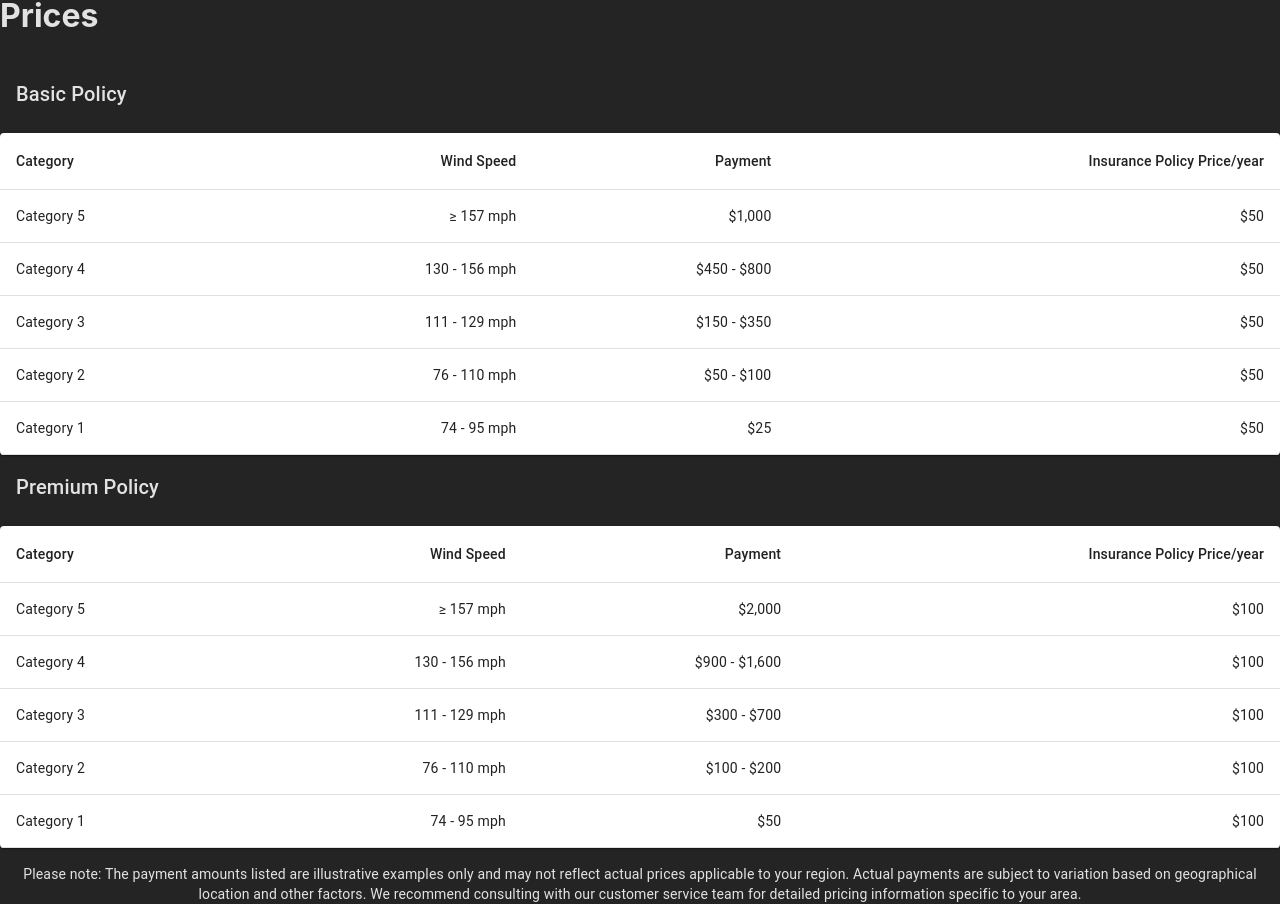
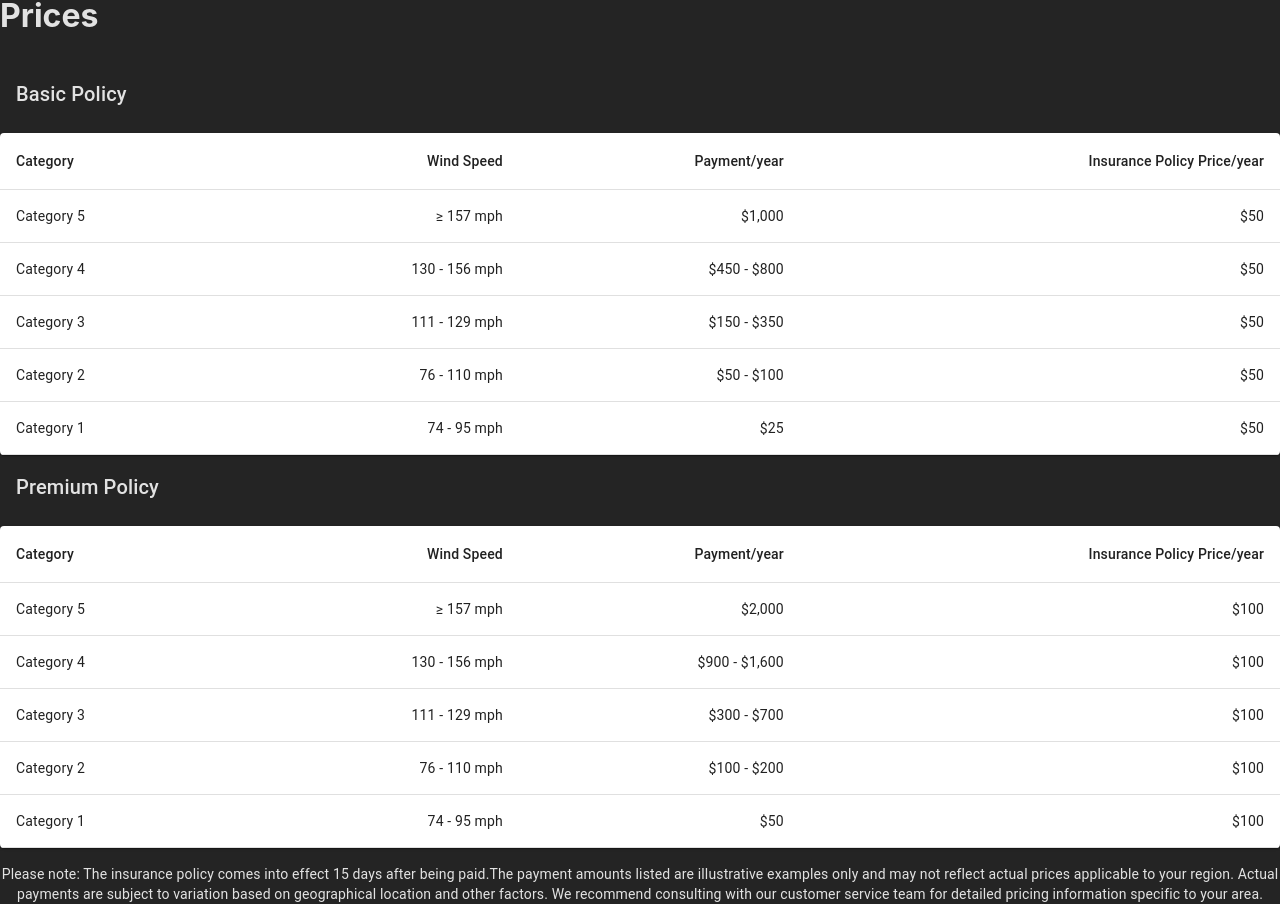
Before and after one commit to ControlYourPotatoes/redfield-react, a React (Vite) app: page /Prices in a window 1280 px wide. Shown: the part 149-1053 px from the top of the page. Built offline with nearby package versions, Linux system fonts and the light colour scheme.

Commit message:
Update payment description in PricingTable component

```diff
--- a/src/components/PricingTable.tsx
+++ b/src/components/PricingTable.tsx
@@ -32,7 +32,7 @@ const BasicPolicyPricingTable = () => {
             <TableRow>
               <TableCell>Category</TableCell>
               <TableCell align="right">Wind Speed</TableCell>
-              <TableCell align="right">Payment</TableCell>
+              <TableCell align="right">Payment/year</TableCell>
               <TableCell align="right">Insurance Policy Price/year</TableCell>
             </TableRow>
           </TableHead>
@@ -66,7 +66,7 @@ const PremiumPolicyPricingTable = () => {
             <TableRow>
               <TableCell>Category</TableCell>
               <TableCell align="right">Wind Speed</TableCell>
-              <TableCell align="right">Payment</TableCell>
+              <TableCell align="right">Payment/year</TableCell>
               <TableCell align="right">Insurance Policy Price/year</TableCell>
             </TableRow>
           </TableHead>
@@ -85,7 +85,7 @@ const PremiumPolicyPricingTable = () => {
         </Table>
       </TableContainer>
       <Typography variant="body2" style={{ marginTop: '16px', textAlign: 'center' }}>
-        Please note: The payment amounts listed are illustrative examples only and may not reflect actual prices applicable to your region. Actual payments are subject to variation based on geographical location and other factors. We recommend consulting with our customer service team for detailed pricing information specific to your area.
+        Please note: The insurance policy comes into effect 15 days after being paid.The payment amounts listed are illustrative examples only and may not reflect actual prices applicable to your region. Actual payments are subject to variation based on geographical location and other factors. We recommend consulting with our customer service team for detailed pricing information specific to your area.
       </Typography>
     </>
   );
```
